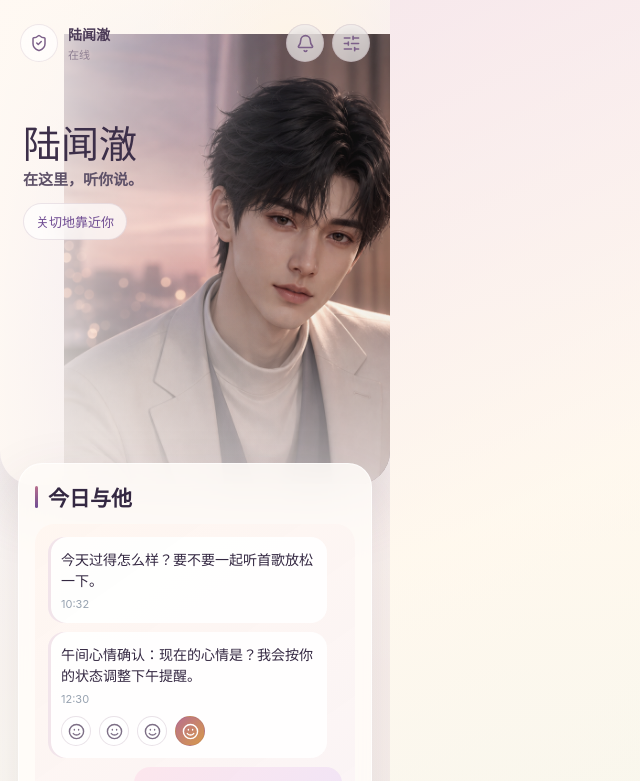
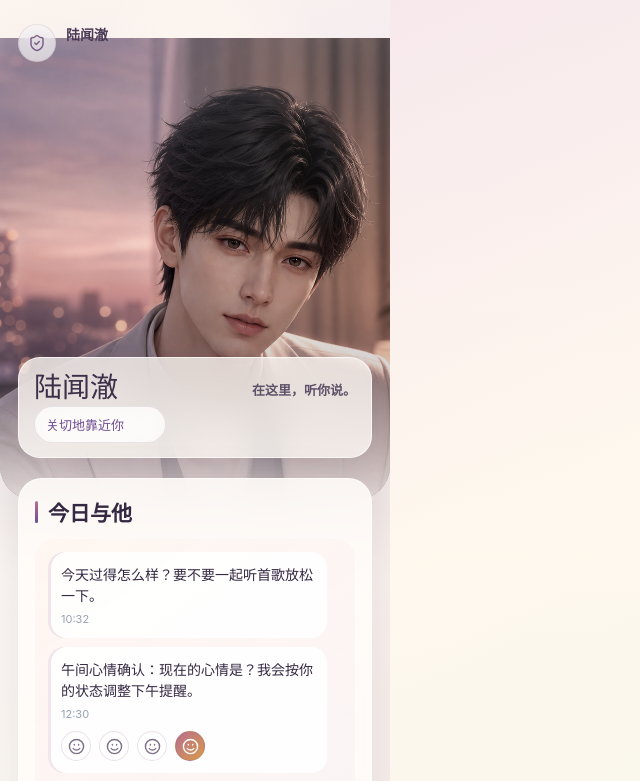
Before and after one commit to nanen9396-ctrl/ai-companion-prototype, a React (Vite) app: page / in a window 1280 px wide. Shown: the top 781 px of the page, without its empty margins (0-640 px from the left). Built offline with nearby package versions, Linux system fonts and the light colour scheme.

Commit message:
Add files via upload

```diff
--- a/src/App.jsx
+++ b/src/App.jsx
@@ -84,6 +84,10 @@ function loadStoredValue(key, fallback) {
 
 function nowLabel() {
   return new Date().toLocaleTimeString("zh-CN", { hour: "2-digit", minute: "2-digit" });
+}
+
+function wait(ms) {
+  return new Promise((resolve) => setTimeout(resolve, ms));
 }
 
 function memoryFromText(text) {
@@ -209,6 +213,21 @@ export function App() {
     }
   }
 
+  async function typeAssistantReply(text) {
+    const id = Date.now();
+    const time = nowLabel();
+    const chars = Array.from(text || "我在。你慢慢说。");
+    setMessages((current) => [...current, { id, from: "him", text: "", time }]);
+
+    for (let index = 0; index < chars.length; index += 2) {
+      await wait(28);
+      const nextText = chars.slice(0, index + 2).join("");
+      setMessages((current) =>
+        current.map((message) => (message.id === id ? { ...message, text: nextText } : message)),
+      );
+    }
+  }
+
   async function sendMessage(forcedText) {
     const text = (forcedText ?? draft).trim();
     if (!text || isReplying) return;
@@ -238,7 +257,7 @@ export function App() {
       });
       const data = await response.json();
       if (!response.ok) throw new Error(data?.error || "DeepSeek request failed");
-      setMessages((current) => [...current, { from: "him", text: data.reply, time: nowLabel() }]);
+      await typeAssistantReply(data.reply);
     } catch (error) {
       console.error(error);
       setMessages((current) => [
@@ -251,7 +270,8 @@ export function App() {
   }
 
   function chooseEmoji(emoji) {
-    sendMessage(emoji);
+    setDraft((current) => `${current}${current ? " " : ""}${emoji}`);
+    setShowEmoji(false);
   }
 
   return (
@@ -297,14 +317,6 @@ export function App() {
                 <small>在线</small>
               </span>
             </div>
-            <div className="hero-actions">
-              <button type="button" aria-label="通知">
-                <Bell size={19} />
-              </button>
-              <button type="button" aria-label="设置">
-                <SlidersHorizontal size={19} />
-              </button>
-            </div>
           </div>
 
           <div className="model-copy">
@@ -345,7 +357,7 @@ export function App() {
                     )}
                   </div>
                 ))}
-                {isReplying && (
+                {isReplying && messages.at(-1)?.from !== "him" && (
                   <div className="message him typing">
                     <p>他正在回复...</p>
                   </div>
@@ -610,6 +622,17 @@ export function App() {
             </div>
           </div>
 
+          <div className="profile-actions" aria-label="个人功能">
+            <button type="button">
+              <Bell size={18} />
+              <span>通知</span>
+            </button>
+            <button type="button">
+              <SlidersHorizontal size={18} />
+              <span>偏好</span>
+            </button>
+          </div>
+
           <form
             className="redeem-box"
             onSubmit={(event) => {
--- a/src/styles.css
+++ b/src/styles.css
@@ -101,16 +101,16 @@ button {
 
 .model-stage {
   display: none;
-  min-height: 485px;
+  min-height: 500px;
   margin: -32px -18px -22px;
-  padding: 24px 20px 0;
+  padding: 24px 18px 0;
   border-radius: 0 0 34px 34px;
   position: relative;
   overflow: hidden;
   background:
-    radial-gradient(circle at 75% 12%, rgba(255, 244, 228, 0.95), transparent 31%),
-    radial-gradient(circle at 82% 42%, rgba(207, 187, 224, 0.52), transparent 32%),
-    linear-gradient(160deg, #fff8ef 0%, #efe5f0 48%, #d9cfdf 100%);
+    radial-gradient(circle at 53% 18%, rgba(255, 248, 237, 0.95), transparent 29%),
+    radial-gradient(circle at 72% 48%, rgba(202, 184, 222, 0.54), transparent 34%),
+    linear-gradient(160deg, #fbf2ea 0%, #eee4ef 48%, #d8cedf 100%);
   border: 0;
   box-shadow: 0 28px 58px rgba(99, 75, 97, 0.18);
 }
@@ -125,34 +125,47 @@ button {
   inset: 0;
   z-index: 1;
   background:
-    linear-gradient(90deg, rgba(255, 249, 243, 0.92) 0%, rgba(255, 249, 243, 0.38) 34%, rgba(255, 249, 243, 0) 72%),
-    linear-gradient(180deg, rgba(255, 255, 255, 0.1) 0%, transparent 58%, rgba(251, 244, 242, 0.68) 100%);
+    linear-gradient(180deg, rgba(255, 255, 255, 0.18) 0%, transparent 50%, rgba(54, 38, 65, 0.16) 74%, rgba(251, 244, 242, 0.8) 100%);
   pointer-events: none;
 }
 
 .model-stage img {
   position: absolute;
-  right: -64px;
-  top: 34px;
-  width: 390px;
-  height: 450px;
+  left: 50%;
+  right: auto;
+  top: 38px;
+  width: 430px;
+  height: 462px;
   object-fit: cover;
   object-position: center top;
   filter: contrast(1.02) saturate(0.96) brightness(0.96);
+  transform: translateX(-47%);
 }
 
 .model-copy {
-  position: relative;
+  position: absolute;
+  left: 18px;
+  right: 18px;
+  bottom: 42px;
   z-index: 2;
-  width: 44%;
-  padding: 62px 0 0 3px;
+  width: auto;
+  display: grid;
+  grid-template-columns: 1fr auto;
+  gap: 6px 12px;
+  align-items: end;
+  padding: 14px 15px;
+  border-radius: 22px;
+  background: rgba(255, 252, 248, 0.76);
+  border: 1px solid rgba(255, 255, 255, 0.72);
+  box-shadow: 0 18px 44px rgba(88, 63, 89, 0.16);
+  backdrop-filter: blur(18px);
 }
 
 .hero-topline {
   position: relative;
   z-index: 2;
   display: flex;
-  justify-content: space-between;
+  justify-content: flex-start;
   align-items: center;
   gap: 14px;
 }
@@ -164,8 +177,7 @@ button {
   color: #4b3b57;
 }
 
-.ai-badge > svg,
-.hero-actions button {
+.ai-badge > svg {
   width: 38px;
   height: 38px;
   padding: 9px;
@@ -190,31 +202,20 @@ button {
   font-weight: 500;
 }
 
-.hero-actions {
-  display: flex;
-  gap: 8px;
-}
-
-.hero-actions button {
-  display: inline-grid;
-  place-items: center;
-  padding: 0;
-}
-
 .model-copy h2 {
-  margin: 0 0 8px;
+  margin: 0;
   color: #3c2f49;
   font-family: Georgia, "Times New Roman", serif;
-  font-size: 38px;
+  font-size: 28px;
   line-height: 1;
   font-weight: 500;
   letter-spacing: 0;
 }
 
 .model-copy p {
-  margin: 0 0 13px;
+  margin: 0;
   color: #5e5168;
-  font-size: 15px;
+  font-size: 13px;
   line-height: 1.35;
   font-weight: 600;
 }
@@ -222,12 +223,13 @@ button {
 .relation-chip {
   display: inline-flex;
   align-items: center;
-  max-width: 100%;
+  grid-row: span 2;
+  max-width: 132px;
   color: #6f4c92;
   background: rgba(255, 255, 255, 0.68);
   border: 1px solid rgba(121, 79, 111, 0.14);
   border-radius: 999px;
-  padding: 8px 12px;
+  padding: 8px 11px;
   margin-bottom: 0;
   font-size: 13px;
   white-space: nowrap;
@@ -1176,6 +1178,29 @@ button {
   font-weight: 650;
 }
 
+.profile-actions {
+  display: grid;
+  grid-template-columns: 1fr 1fr;
+  gap: 10px;
+  margin: -4px 0 17px;
+}
+
+.profile-actions button {
+  height: 42px;
+  display: inline-flex;
+  align-items: center;
+  justify-content: center;
+  gap: 8px;
+  border-radius: 999px;
+  color: #5f4a6a;
+  background: rgba(247, 240, 248, 0.86);
+  border: 1px solid rgba(121, 79, 111, 0.12);
+}
+
+.profile-actions svg {
+  color: var(--teal-deep);
+}
+
 .redeem-box label {
   display: block;
   margin-bottom: 9px;
```
